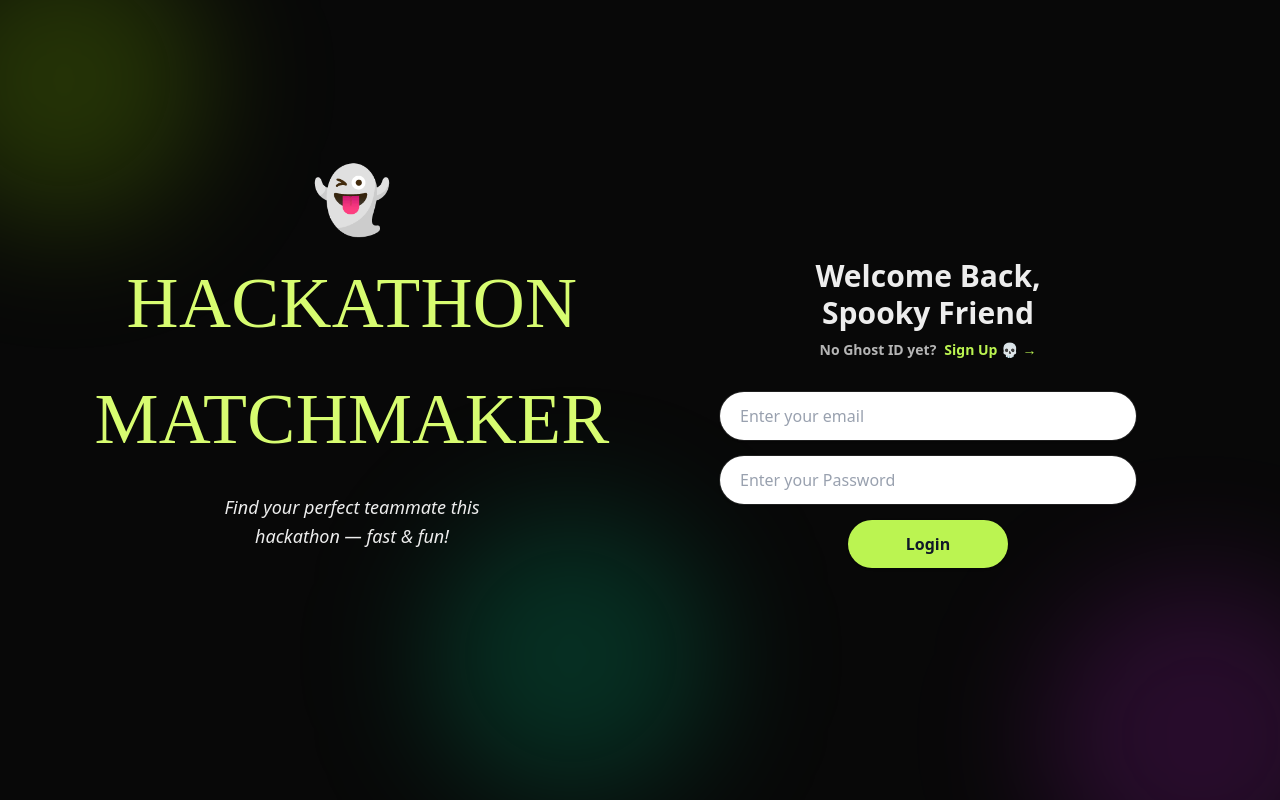
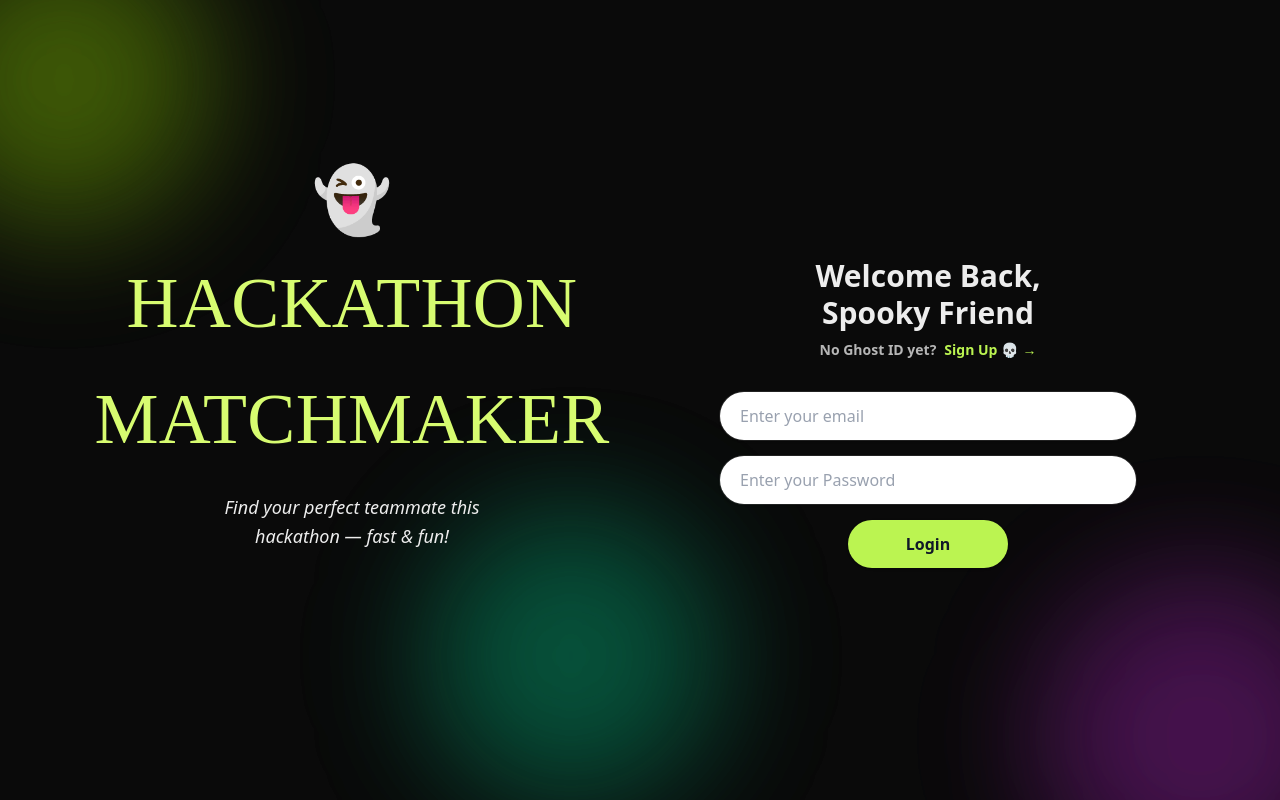
Before and after one commit to Ligo-code/Hackathon_Matchmaker, a React (Vite) app in the folder frontend/: page /login in a window 1280 px wide. Built offline with nearby package versions, Linux system fonts and the light colour scheme; no server answers; a web font is replaced by a local one.

Commit message:
Fix: persist user session after page reload and add global background glows to all pages

```diff
--- a/frontend/src/App.jsx
+++ b/frontend/src/App.jsx
@@ -1,4 +1,6 @@
+import { useEffect } from "react";
 import { Routes, Route, Navigate, useLocation } from "react-router-dom";
+import { useAuthStore } from "./store/useAuthStore";
 import Navbar from "./components/Navbar";
 import PrivateRoute from "./components/PrivateRoute";
 
@@ -11,23 +13,36 @@ import Chats from "./pages/Chats";
 
 export default function App() {
   const location = useLocation();
+  const fetchMe = useAuthStore((s) => s.fetchMe);
+
+  // Check user session on app load
+  useEffect(() => {
+    fetchMe();
+  }, [fetchMe]);
 
   const hideNavbar =
     location.pathname === "/login" || location.pathname === "/register";
 
   return (
-    <div className="min-h-screen bg-dark text-text">
+    <div className="relative min-h-screen bg-[#0a0a0a] text-text overflow-hidden">
+      {/* === Background glow circles (from AuthLayout) === */}
+      <div className="pointer-events-none absolute -top-16 -left-20 h-72 w-72 rounded-full bg-lime-400/20 blur-3xl" />
+      <div className="pointer-events-none absolute bottom-0 left-1/3 h-72 w-72 rounded-full bg-emerald-400/20 blur-3xl" />
+      <div className="pointer-events-none absolute -bottom-24 -right-20 h-80 w-80 rounded-full bg-fuchsia-500/15 blur-3xl" />
+
+      {/* Navbar */}
       {!hideNavbar && <Navbar />}
 
+      {/* Routes */}
       <Routes>
-        {/* redirect root */}
+        {/* Redirect root */}
         <Route path="/" element={<Navigate to="/login" replace />} />
 
-        {/* public routes */}
+        {/* Public routes */}
         <Route path="/login" element={<Login />} />
         <Route path="/register" element={<Register />} />
 
-        {/* protected routes */}
+        {/* Protected routes */}
         <Route
           path="/dashboard"
           element={
--- a/frontend/src/store/useAuthStore.js
+++ b/frontend/src/store/useAuthStore.js
@@ -2,28 +2,36 @@ import { create } from "zustand";
 import { apiGet, apiPost } from "../api/client";
 import { connectSocket, disconnectSocket } from "../lib/socket";
 
+
+const savedUser = JSON.parse(localStorage.getItem("user") || "null");
+
 export const useAuthStore = create((set, get) => ({
-  user: null,
+  user: savedUser,
   loading: false,
   error: null,
+
 
   fetchMe: async () => {
     set({ loading: true, error: null });
     try {
       const data = await apiGet("/api/auth/me");
       set({ user: data.user, loading: false });
+      localStorage.setItem("user", JSON.stringify(data.user));
       connectSocket();
     } catch {
       set({ user: null, loading: false });
+      localStorage.removeItem("user");
       disconnectSocket();
     }
   },
+
 
   register: async (payload) => {
     set({ loading: true, error: null });
     try {
       const data = await apiPost("/api/auth/register", payload);
       set({ user: data.user, loading: false });
+      localStorage.setItem("user", JSON.stringify(data.user));
       connectSocket();
       return true;
     } catch (e) {
@@ -37,6 +45,7 @@ export const useAuthStore = create((set, get) => ({
     try {
       const data = await apiPost("/api/auth/login", payload);
       set({ user: data.user, loading: false });
+      localStorage.setItem("user", JSON.stringify(data.user));
       connectSocket();
       return true;
     } catch (e) {
@@ -45,11 +54,13 @@ export const useAuthStore = create((set, get) => ({
     }
   },
 
+  //
   logout: async () => {
     try {
       await apiPost("/api/auth/logout");
     } finally {
       disconnectSocket();
+      localStorage.removeItem("user");
       set({ user: null });
     }
   },
```
